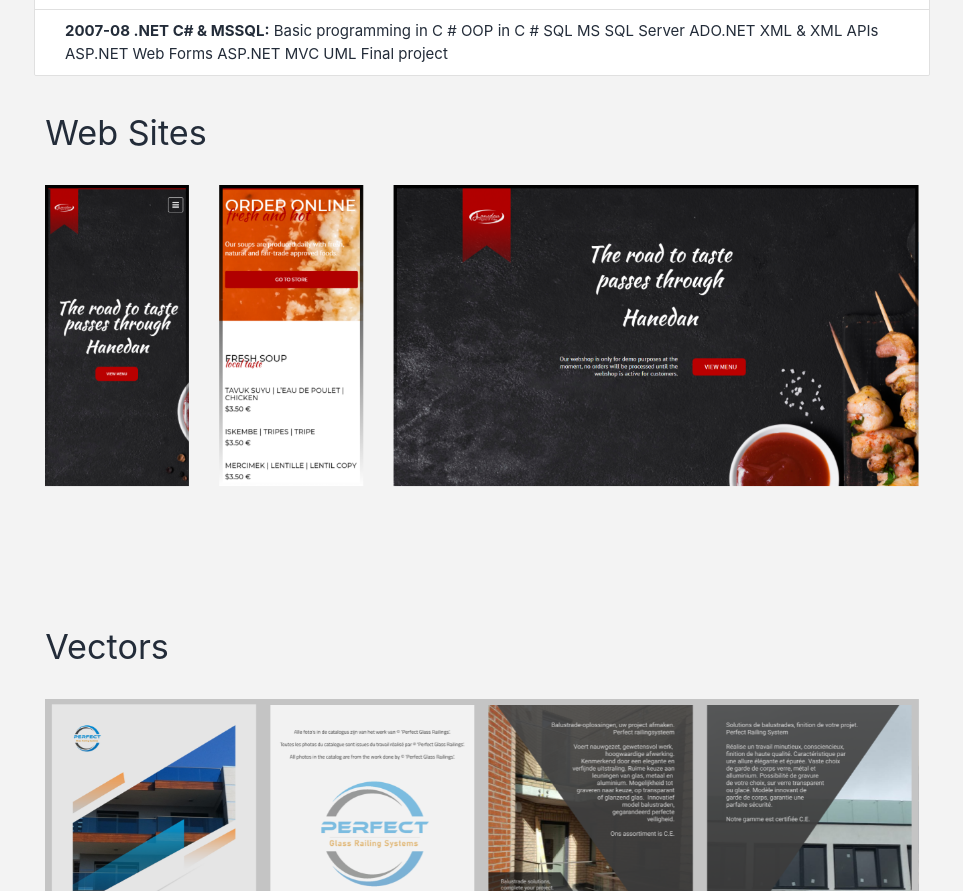
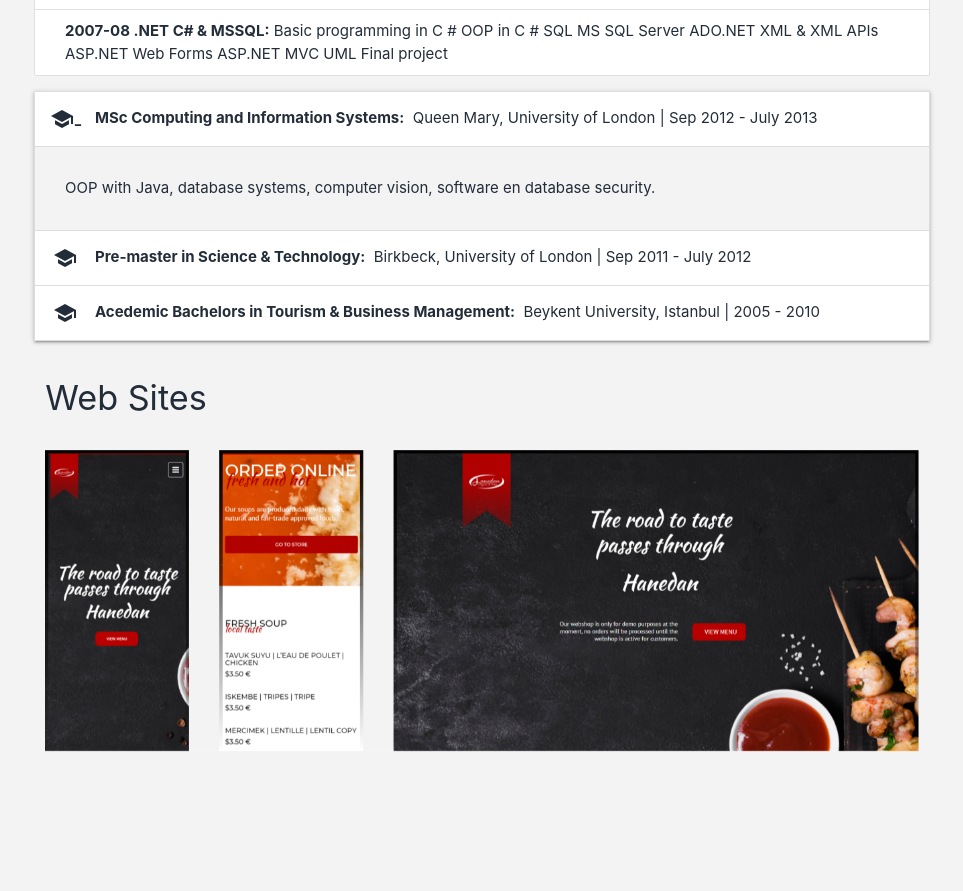
Before and after one commit to yilmazchef/yilmazchef.github.io, a plain HTML site: page index.html in a window 1280 px wide. Shown: the part 1271-2162 px from the top of the page, without its empty margins (158-1121 px from the left). Drawn offline with Linux system fonts and the light colour scheme; a script that the page names is missing.

Commit message:
education section is added.

```diff
--- a/index.html
+++ b/index.html
@@ -191,7 +191,7 @@
         </div>
     </section>
 
-    <section id="skills">
+    <section id="courses">
         <div class="container content">
             <ul class="collection with-header">
                 <li class="collection-header">
@@ -272,6 +272,34 @@
                         ASP.NET MVC
                         UML
                         Final project</span>
+                </li>
+            </ul>
+        </div>
+    </section>
+
+    <section id="education">
+        <div class="container content">
+            <ul class="collapsible">
+                <li class="active">
+                    <div class="collapsible-header"><i class="material-icons">school-slash</i><b>MSc Computing and
+                            Information Systems:</b>&nbsp; Queen Mary, University of
+                        London | Sep 2012 - July 2013</div>
+                    <div class="collapsible-body"><span>OOP with Java, database systems, computer vision, software en
+                            database security.</span></div>
+                </li>
+                <li>
+                    <div class="collapsible-header"><i class="material-icons">school</i><b>Pre-master in Science &
+                            Technology: </b> &nbsp; Birkbeck, University of London |
+                        Sep 2011 - July 2012</div>
+                    <div class="collapsible-body"><span>Science and innovation, smart periphereals, research
+                            methods.</span></div>
+                </li>
+                <li>
+                    <div class="collapsible-header"><i class="material-icons">school</i><b>Acedemic Bachelors in Tourism
+                            & Business Management: </b> &nbsp; Beykent University, Istanbul |
+                        2005 - 2010</div>
+                    <div class="collapsible-body"><span>Financial accounting, business ethics, mathematics, statistics,
+                            German, accommodation and travel management.</span></div>
                 </li>
             </ul>
         </div>
```
